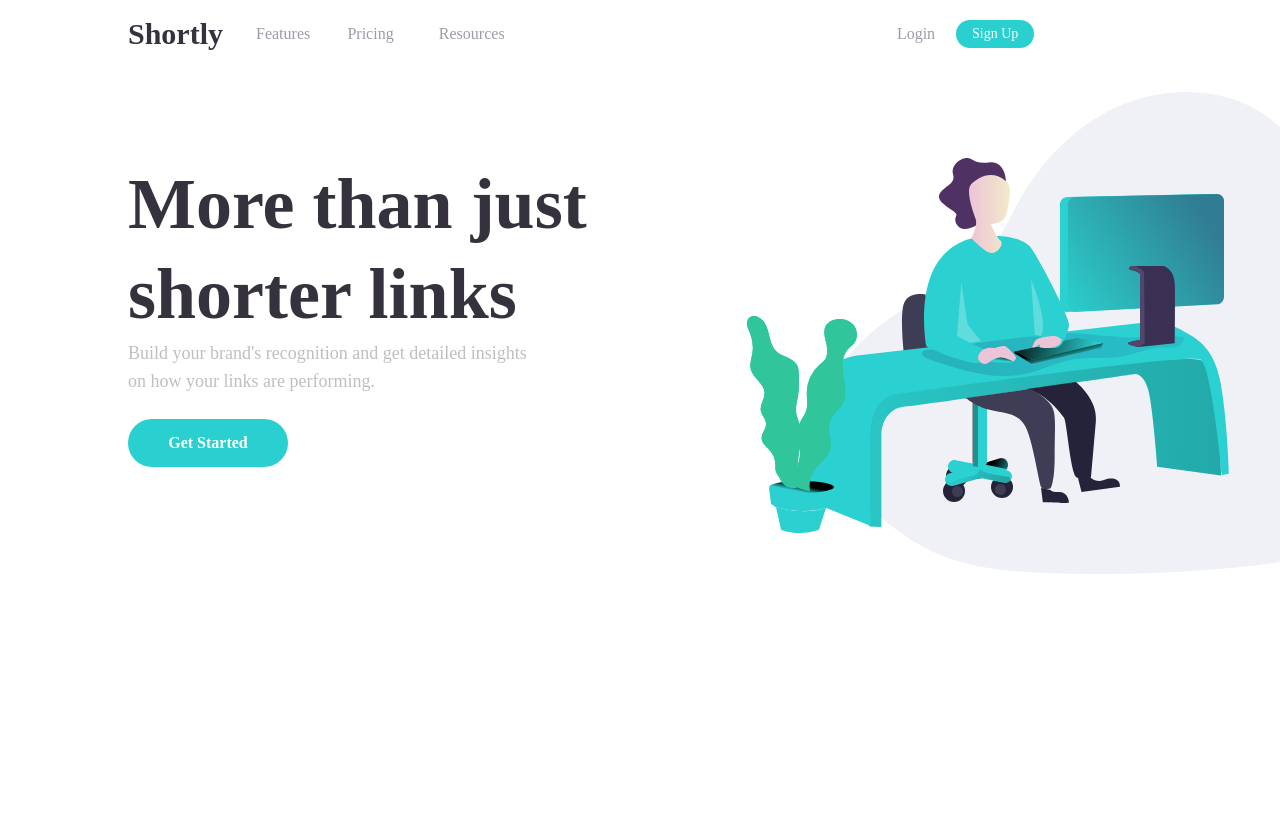
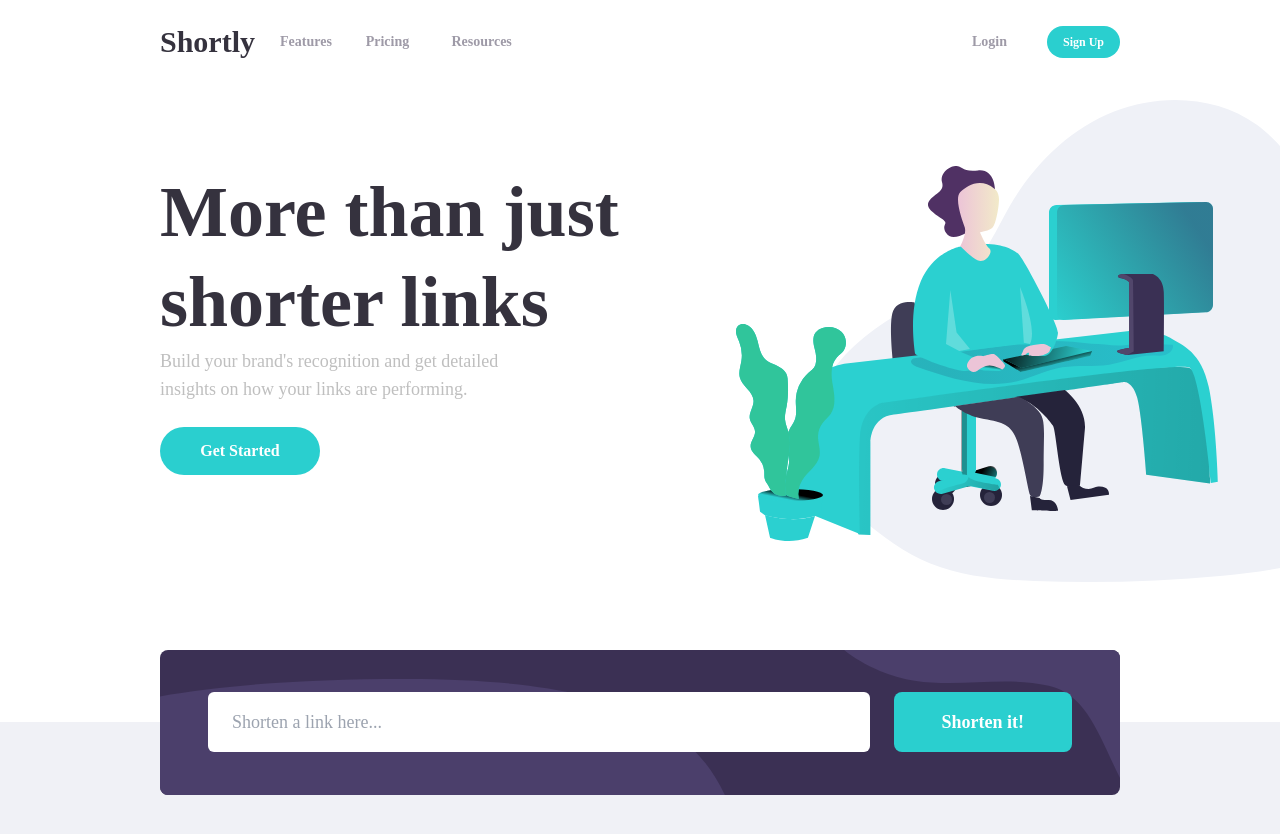
Before and after one commit to YaSh8202/Shortly-URL-Shortner, a React (Create React App) app: page / in a window 1280 px wide. Shown: the top 834 px of the page. Before the commit the page ends 800 px from the top, so only its background shows below. Built offline with nearby package versions, Linux system fonts and the light colour scheme.

Commit message:
form and ShortLinks.js added

```diff
--- a/src/App.js
+++ b/src/App.js
@@ -1,14 +1,24 @@
-import './App.css';
-import Hero from './components/Hero/Hero';
-import NavBar from './components/NavBar/NavBar';
+import { useState } from "react";
+import "./App.css";
+import Hero from "./components/Hero/Hero";
+import NavBar from "./components/NavBar/NavBar";
+import ShortedLinks from "./components/Shortner/ShortedLinks";
+import ShortnerForm from "./components/Shortner/ShortnerForm";
+import GrayLayout from "./components/UI/GrayLayout";
 
 function App() {
+  const [shortedUrls, setShortedUrls] = useState([]);
+
   return (
-    <div className=' font-body flex flex-col'>
+    <>
       <NavBar />
       <Hero />
-    </div>
-  )
+      <GrayLayout>
+        <ShortnerForm onNewUrl={setShortedUrls} />
+        <ShortedLinks links={shortedUrls} />
+      </GrayLayout>
+    </>
+  );
 }
 
 export default App;
--- a/src/components/AllSvgs.js
+++ b/src/components/AllSvgs.js
@@ -400,3 +400,18 @@ export const HeroImage = (props) => (
     </g>
   </svg>
 );
+
+export const LinkBg = (props) => (
+  <svg
+    xmlns="http://www.w3.org/2000/svg"
+    width={props.width || 1110}
+    height={props.height || 168}
+    {...props}
+  >
+    <path
+      fill="#4B3F6B"
+      fillRule="evenodd"
+      d="M647-93.924c0 52.724 15.5 90.486 73 114.877 57.5 24.391 113.055 2.134 168.786 14.894 55.731 12.76 55.731 94.962 108.214 145.549s163.142 62.874 253.12 11.552c89.976-51.322 130.765-171.152 103.88-241.807C1327.115-119.515 1275.593-184 1027-184c-248.593 0-380 37.353-380 90.076zm-781 213c0 52.724 15.5 90.486 73 114.877 57.5 24.391 113.055 2.134 168.786 14.894 55.731 12.76 55.731 94.962 108.214 145.549s163.142 62.874 253.12 11.552C559.095 354.626 599.884 234.796 573 164.141 546.115 93.485 494.593 29 246 29c-248.593 0-380 37.353-380 90.076z"
+    />
+  </svg>
+);
--- a/src/components/Hero/Hero.js
+++ b/src/components/Hero/Hero.js
@@ -3,12 +3,12 @@ import { HeroImage } from "../AllSvgs";
 
 const Hero = () => {
   return (
-    <div className="  w-4/5 m-auto mt-5 grid grid-cols-6 ">
+    <div className="  w-9/12 m-auto mt-5 grid grid-cols-6 ">
       <main className="flex flex-col justify-center col-span-3">
         <h1 className=" text-veryDarkBlue leading-tight font-bold text-7xl">
           More than just shorter links
         </h1>
-        <p className="text-lg w-4/5 text-gray">
+        <p className="text-lg w-4/5 text-Gray">
           Build your brand's recognition and get detailed insights on how your
           links are performing.
         </p>
--- a/src/components/NavBar/NavBar.js
+++ b/src/components/NavBar/NavBar.js
@@ -2,34 +2,34 @@ import React from "react";
 
 const NavBar = () => {
   return (
-    <div className="w-4/5 m-auto mt-4 grid grid-cols-8 items-center">
+    <div className="w-9/12 m-auto mt-6 grid grid-cols-8 items-center">
       <h2 className="col-span-1 text-3xl font-bold text-veryDarkBlue">
         Shortly
       </h2>
-      <nav className=" col-span-5  items-center  ">
+      <nav className="text-sm font-bold col-span-5  items-center  ">
         <ul className=" grid grid-cols-7 items-center text-grayishViolet">
           <li>
-            <button className="inline-block cursor-pointer hover:text-veryDarkBlue hover:font-bold">
+            <a href="/" className="inline-block cursor-pointer hover:text-veryDarkBlue">
               Features
-            </button>
+            </a>
           </li>
           <li>
-            <button className=" inline-block cursor-pointer hover:text-veryDarkBlue hover:font-bold">
+            <a href="/" className=" inline-block cursor-pointer hover:text-veryDarkBlue hover:font-bold">
               Pricing
-            </button>
+            </a>
           </li>
           <li>
-            <button className="inline-block cursor-pointer hover:text-veryDarkBlue hover:font-bold">
+            <a href="/" className="inline-block cursor-pointer hover:text-veryDarkBlue hover:font-bold">
               Resources
-            </button>
+            </a>
           </li>
         </ul>
       </nav>
-      <div className=" col-span-2 flex items-center space-x-5">
-        <button className="cursor-pointer w-10 hover:text-veryDarkBlue hover:font-bold text-grayishViolet">
+      <div className="font-bold text-sm text-right col-span-2 space-x-10">
+        <a href="/" className="cursor-pointer w-10 hover:text-veryDarkBlue hover:font-bold text-grayishViolet">
           Login
-        </button>
-        <button className=" text-white bg-cyan text-sm rounded-full px-4 py-1 hover:opacity-70 ">
+        </a>
+        <button className="font-bold text-white bg-cyan text-xs rounded-full px-4 py-2 hover:opacity-70 ">
           Sign Up
         </button>
       </div>
--- /dev/null
+++ b/src/components/Shortner/ShortedLinks.js
@@ -0,0 +1,31 @@
+import React from "react";
+
+const ShortedLinks = ({ links }) => {
+  return (
+    <div className="w-9/12 m-auto mt-12 ">
+      {links.map(({ url, shortedUrl }) => (
+        <div className="bg-white flex items-center px-6 py-4 shadow-lg rounded-md ">
+          <div className="flex flex-1 mr-3 justify-between">
+            <div className="">{url}</div>
+            <a
+              rel="noreferrer"
+              target="_blank"
+              href={shortedUrl}
+              className=" text-cyan "
+            >
+              {shortedUrl}
+            </a>
+          </div>
+          <button
+            onClick={() => navigator.clipboard.writeText(shortedUrl)}
+            className="bg-cyan text-white px-7  py-2 rounded-md"
+          >
+            Copy
+          </button>
+        </div>
+      ))}
+    </div>
+  );
+};
+
+export default ShortedLinks;
--- /dev/null
+++ b/src/components/Shortner/ShortnerForm.js
@@ -0,0 +1,44 @@
+import React, { useRef } from "react";
+import { LinkBg } from "../AllSvgs";
+
+const ShortnerForm = ({ onNewUrl }) => {
+  const inputRef = useRef();
+
+  const handleSubmit = async (e) => {
+    e.preventDefault();
+    const url = inputRef.current.value;
+    const res = await fetch(`https://api.shrtco.de/v2/shorten?url=${url}/`);
+    const data = await res.json();
+    if (res.ok) {
+      onNewUrl((prev) => [
+        ...prev,
+        { url, shortedUrl: data.result.full_short_link },
+      ]);
+    }
+  };
+
+  return (
+    <div className="py-8 flex items-center h-4/5 mt-24 m-auto  w-9/12 relative">
+      <LinkBg
+        height={145}
+        className=" rounded-lg absolute -z-10 w-full bg-dark_voilte "
+      />
+      <form className="h-8 w-full pr-12 flex items-center space-x-2">
+        <input
+          ref={inputRef}
+          placeholder="Shorten a link here..."
+          className=" outline-none  rounded-md px-6 py-4 text-lg placeholder:text-gray ml-12 mr-4 inline-block flex-1 "
+          type="text"
+        />
+        <button
+          onClick={handleSubmit}
+          className=" bg-cyan rounded-lg px-12 py-4 font-bold text-lg hover:opacity-60 text-white"
+        >
+          Shorten it!
+        </button>
+      </form>
+    </div>
+  );
+};
+
+export default ShortnerForm;
--- /dev/null
+++ b/src/components/UI/GrayLayout.js
@@ -0,0 +1,13 @@
+import React from "react";
+
+const GrayLayout = (props) => {
+  return (
+    <div className="relative">
+      <div className="top-40 -z-10 absolute w-full  bg-lightGray">
+        <div className=" relative -top-36" >{props.children}</div>
+      </div>
+    </div>
+  );
+};
+
+export default GrayLayout;
--- a/src/index.css
+++ b/src/index.css
@@ -3,3 +3,9 @@
 @tailwind utilities;
 
 @import url('https://fonts.googleapis.com/css2?family=Poppins:wght@500;700&display=swap');
+
+@layer base{
+  body{
+    @apply overflow-x-hidden font-body box-border;
+  }
+}
--- a/tailwind.config.js
+++ b/tailwind.config.js
@@ -4,10 +4,11 @@ module.exports = {
   ],
   theme: {
     colors: {
+      lightGray: "#f0f1f6",
       cyan: "hsl(180, 66%, 49%)",
       dark_voilte: "hsl(257, 27%, 26%)",
       red: "hsl(0, 87%, 67%)",
-      gray: "hsl(0, 0%, 75%)",
+      Gray: "hsl(0, 0%, 75%)",
       grayishViolet: "hsl(257, 7%, 63%)",
       veryDarkBlue: "hsl(255, 11%, 22%)",
       veryDarkViolet: "hsl(260, 8%, 14%)",
```
